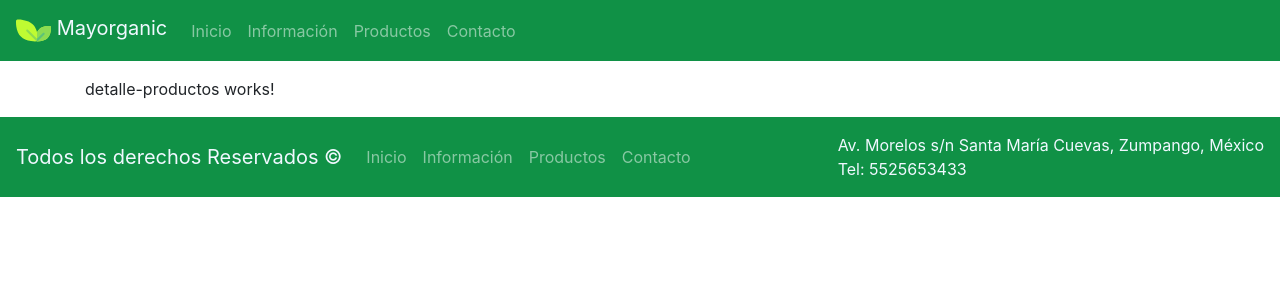
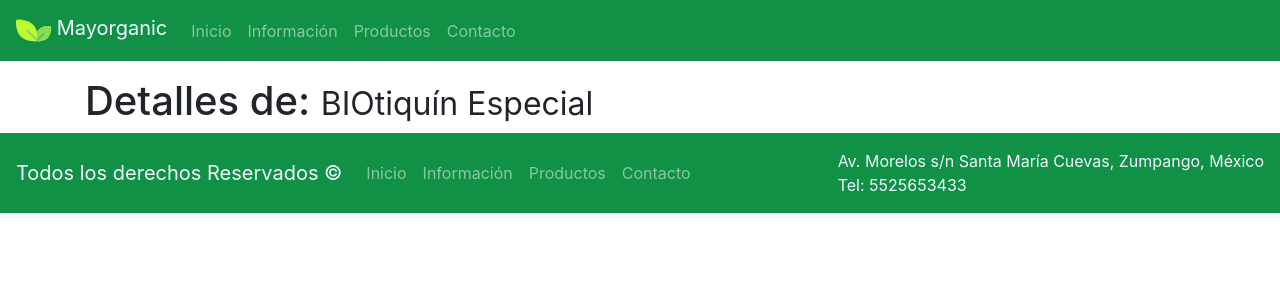
Before and after one commit to ejovanihh191197/sitioMayorganicAngular, an Angular app: page /detalle/1 in a window 1280 px wide. Shown: the top 300 px of the page. Built offline with nearby package versions, Linux system fonts and the light colour scheme.

Commit message:
Arreglamos funcion getProductoById(), configuramos e implementamos detalles-producto

```diff
--- a/src/app/components/detalle-productos/detalle-productos.component.html
+++ b/src/app/components/detalle-productos/detalle-productos.component.html
@@ -1 +1 @@
-<p>detalle-productos works!</p>
+<h1>Detalles de: <small>{{ producto.nombre }}</small> </h1>
--- a/src/app/components/detalle-productos/detalle-productos.component.ts
+++ b/src/app/components/detalle-productos/detalle-productos.component.ts
@@ -1,4 +1,6 @@
 import { Component, OnInit } from '@angular/core';
+import { ActivatedRoute, Router } from '@angular/router';
+import { ProductosService, Producto } from '../../services/productos.service';
 
 @Component({
   selector: 'app-detalle-productos',
@@ -7,7 +9,17 @@ import { Component, OnInit } from '@angular/core';
 })
 export class DetalleProductosComponent implements OnInit {
 
-  constructor() { }
+  producto: Producto;
+
+  constructor(private activedRoute: ActivatedRoute,
+              private productoService: ProductosService,
+              private ruteador: Router) {
+
+      this.activedRoute.params.subscribe( params => {
+        this.producto = this.productoService.getProductoById(params['id']);
+        console.log(this.productoService.getProductoById(params[ 'id' ]));
+      });
+    }
 
   ngOnInit(): void {
   }
--- a/src/app/components/productos/productos.component.ts
+++ b/src/app/components/productos/productos.component.ts
@@ -9,7 +9,6 @@ import { ProductosService, Producto } from '../../services/productos.service';
 export class ProductosComponent implements OnInit {
 
   productos: Producto[];
-
   constructor( private producService: ProductosService ) {
     this.cargarProductos();
   }
--- a/src/app/services/productos.service.ts
+++ b/src/app/services/productos.service.ts
@@ -58,7 +58,7 @@ export class ProductosService {
   }
 
   public getProductoById( i: number ): Producto{
-    return this.getProductos[i];
+    return this.productos[i];
   }
 
   constructor() { }
--- a/src/app/shared/tarjeta-producto/tarjeta-producto.component.html
+++ b/src/app/shared/tarjeta-producto/tarjeta-producto.component.html
@@ -4,6 +4,6 @@
         <h5 class="card-title">{{ produc.nombre }}</h5>
         <p class="card-text">Contenido: <span class="badge badge-success">{{ produc.tamanio }}</span></p>
         <p class="card-text">Porciones: <br><small class="text-muted">{{ produc.porciones }}</small></p>
-        <button (click)="verProducto()" class="btn btn-outline-success btn-block">Ver más...</button>
+        <button (click)="verProducto( index )" class="btn btn-outline-success btn-block">Ver más...</button>
     </div>
 </div>
--- a/src/app/shared/tarjeta-producto/tarjeta-producto.component.ts
+++ b/src/app/shared/tarjeta-producto/tarjeta-producto.component.ts
@@ -1,4 +1,5 @@
 import { Component, Input, OnInit } from '@angular/core';
+import { Router } from '@angular/router';
 
 @Component({
   selector: 'app-tarjeta-producto',
@@ -11,9 +12,13 @@ export class TarjetaProductoComponent implements OnInit {
   produc: any = {};
   @Input()
   index: any;
-  constructor() { }
+  constructor( private router: Router ) { }
 
   ngOnInit(): void {
   }
 
+  public verProducto( i: number): any {
+    this.router.navigate(['detalle', i]);
+  }
+
 }
```
